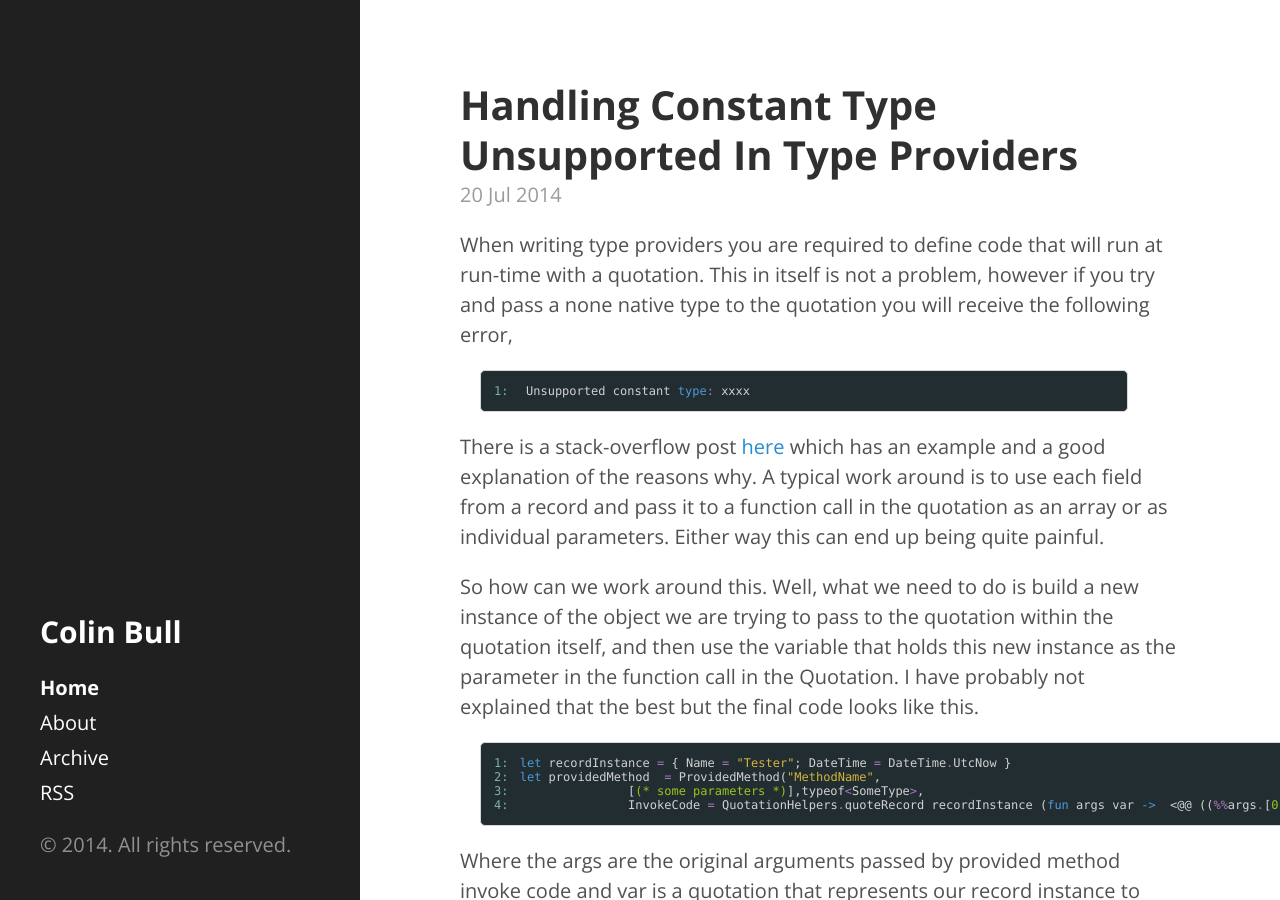
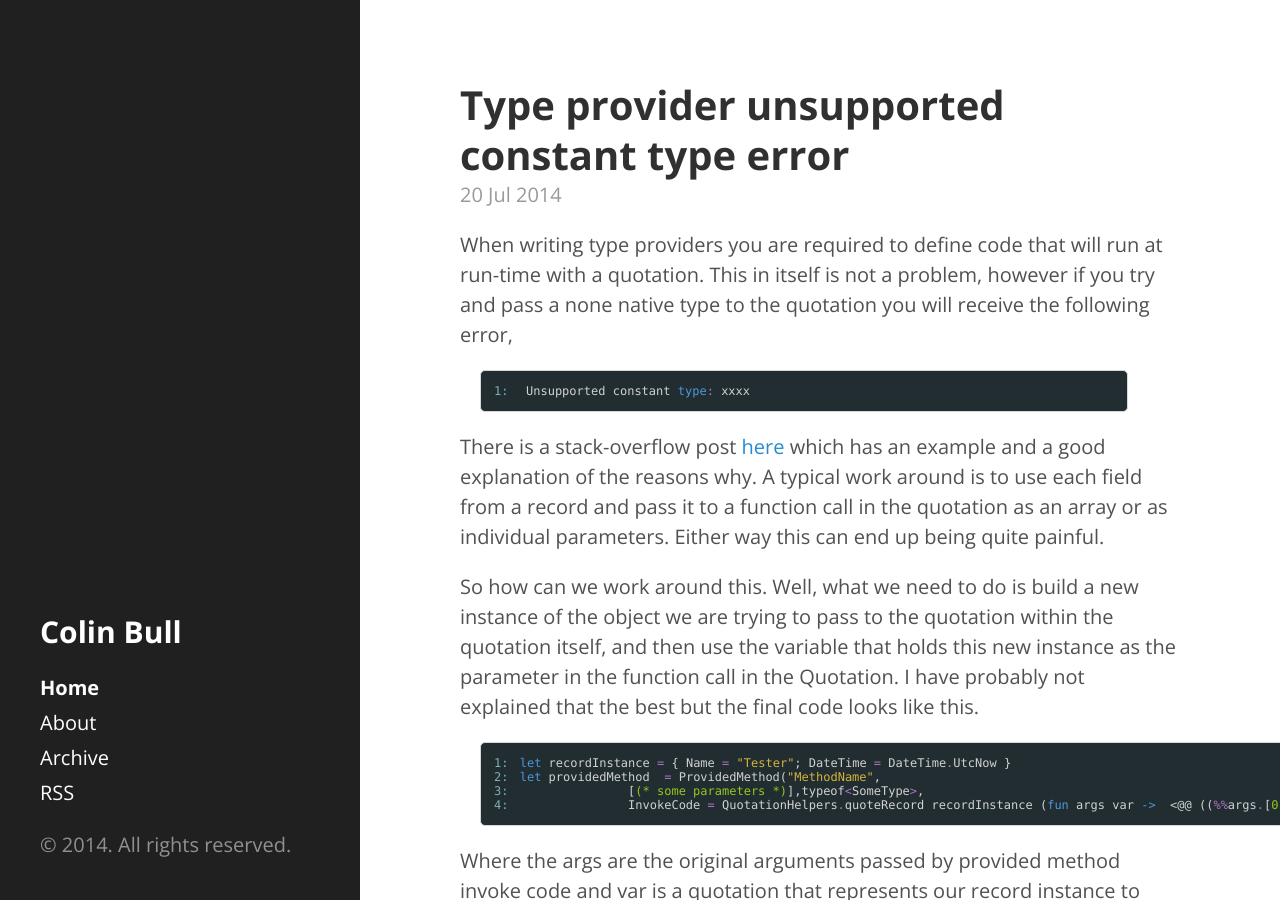
Before and after one commit to colinbull/colinbull.github.io, a Jekyll site: the page built from index.html, in a window 1280 px wide and 900 px high. Built offline with Jekyll 4.4.1, drawn with Linux system fonts in a browser that asks for light colours; some web fonts are replaced; Markdown is read by kramdown in place of the engine named in the settings; the list of posts is cut into pages by our own code.

Commit message:
Update 2014-07-20-Handling-constant-type-unsupported-in-type-providers.html

```diff
--- a/_posts/2014-07-20-Handling-constant-type-unsupported-in-type-providers.html
+++ b/_posts/2014-07-20-Handling-constant-type-unsupported-in-type-providers.html
@@ -1,3 +1,7 @@
+---
+layout: page
+title: Type provider unsupported constant type error
+---
 <p>When writing type providers you are required to define code that will run at run-time with a quotation. This in itself is not a problem,
 however if you try and pass a none native type to the quotation you will receive the following error,</p>
 
```
